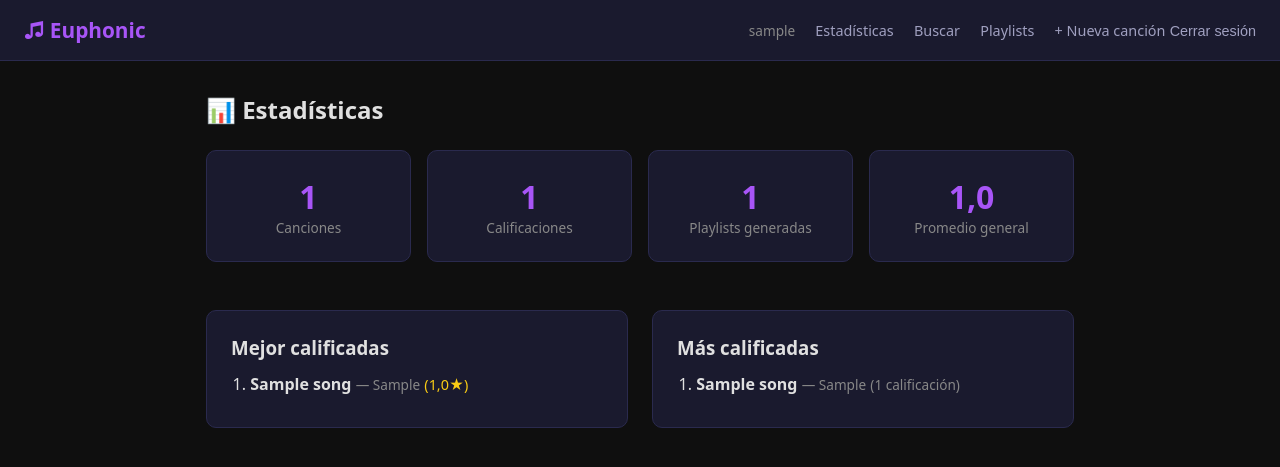
After one commit to gesielVazquez/Euphonic, a Django app: page /dashboard/ in a window 1280 px wide. The commit adds this page. Shown: the top 467 px of the page. Run offline with Django 5.2, Linux system fonts and the light colour scheme; a user stored in the database is signed in; tables that the repository leaves empty hold one stand-in row (values such as "Sample post").

Commit message:
Dashboard, duplicados, exportar y eliminar playlist
- Evitar duplicados: valida title+artist al crear canción
- Dashboard con estadísticas generales, top y más calificadas
- Exportar playlist como texto plano
- Eliminar playlist con confirmación
- Nueva ruta /dashboard/, /playlists/<pk>/exportar/, /playlists/<pk>/eliminar/

```diff
--- a/songs/templates/base.html
+++ b/songs/templates/base.html
@@ -91,6 +91,7 @@
     <div class="links">
       {% if user.is_authenticated %}
         <span style="color:#888;font-size:0.85rem">{{ user.username }}</span>
+        <a href="{% url 'dashboard' %}">Estadísticas</a>
         <a href="{% url 'song_search' %}">Buscar</a>
         <a href="{% url 'playlist_list' %}">Playlists</a>
         <a href="{% url 'song_create' %}">+ Nueva canción</a>
--- /dev/null
+++ b/songs/templates/songs/dashboard.html
@@ -0,0 +1,60 @@
+{% extends "base.html" %}
+{% block content %}
+
+<h2 style="margin-bottom:1.5rem">📊 Estadísticas</h2>
+
+<div style="display:grid;grid-template-columns:repeat(auto-fit,minmax(180px,1fr));gap:1rem;margin-bottom:2rem">
+  <div class="card" style="text-align:center">
+    <div style="font-size:2rem;font-weight:700;color:#a855f7">{{ total_songs }}</div>
+    <div class="meta">Canciones</div>
+  </div>
+  <div class="card" style="text-align:center">
+    <div style="font-size:2rem;font-weight:700;color:#a855f7">{{ total_ratings }}</div>
+    <div class="meta">Calificaciones</div>
+  </div>
+  <div class="card" style="text-align:center">
+    <div style="font-size:2rem;font-weight:700;color:#a855f7">{{ total_playlists }}</div>
+    <div class="meta">Playlists generadas</div>
+  </div>
+  <div class="card" style="text-align:center">
+    <div style="font-size:2rem;font-weight:700;color:#a855f7">{{ avg_all|default:"—" }}</div>
+    <div class="meta">Promedio general</div>
+  </div>
+</div>
+
+<div style="display:grid;grid-template-columns:1fr 1fr;gap:1.5rem">
+  <div class="card">
+    <h3>Mejor calificadas</h3>
+    {% if top_rated %}
+      <ol style="margin-top:0.8rem;padding-left:1.2rem">
+        {% for s in top_rated %}
+          <li style="margin-bottom:0.5rem">
+            <strong>{{ s.title }}</strong>
+            <span class="meta"> — {{ s.artist }}</span>
+            <span class="stars"> ({{ s.avg_r|floatformat:1 }}★)</span>
+          </li>
+        {% endfor %}
+      </ol>
+    {% else %}
+      <div class="meta" style="margin-top:0.8rem">Sin calificaciones aún.</div>
+    {% endif %}
+  </div>
+  <div class="card">
+    <h3>Más calificadas</h3>
+    {% if most_rated %}
+      <ol style="margin-top:0.8rem;padding-left:1.2rem">
+        {% for s in most_rated %}
+          <li style="margin-bottom:0.5rem">
+            <strong>{{ s.title }}</strong>
+            <span class="meta"> — {{ s.artist }}</span>
+            <span class="meta"> ({{ s.rc }} calificación{{ s.rc|pluralize:"es" }})</span>
+          </li>
+        {% endfor %}
+      </ol>
+    {% else %}
+      <div class="meta" style="margin-top:0.8rem">Sin calificaciones aún.</div>
+    {% endif %}
+  </div>
+</div>
+
+{% endblock %}
--- a/songs/templates/songs/playlist_detail.html
+++ b/songs/templates/songs/playlist_detail.html
@@ -7,7 +7,11 @@
     <h2>Playlist #{{ playlist.pk }}</h2>
     <div class="meta">{{ playlist.created_at|date:"d/m/Y H:i" }} · generada por {{ playlist.created_by.username }}</div>
   </div>
-  <a href="{% url 'generate_playlist' %}" class="btn btn-primary">🎲 Generar otra</a>
+  <div style="display:flex;gap:0.5rem">
+    <a href="{% url 'generate_playlist' %}" class="btn btn-primary">🎲 Generar otra</a>
+    <a href="{% url 'export_playlist' playlist.pk %}" class="btn btn-outline">📄 Exportar</a>
+    <a href="{% url 'delete_playlist' playlist.pk %}" class="btn btn-danger">🗑 Eliminar</a>
+  </div>
 </div>
 
 {% for entry in playlist.entries.all %}
--- a/songs/urls.py
+++ b/songs/urls.py
@@ -3,16 +3,20 @@ from .views import (
     SongListView, SongCreateView, SongUpdateView, SongDeleteView,
     rate_song, search_songs_view, generate_playlist,
     PlaylistListView, PlaylistDetailView,
+    dashboard_view, export_playlist_view, delete_playlist_view,
 )
 
 urlpatterns = [
     path("", SongListView.as_view(), name="song_list"),
     path("nueva/", SongCreateView.as_view(), name="song_create"),
     path("buscar/", search_songs_view, name="song_search"),
+    path("dashboard/", dashboard_view, name="dashboard"),
     path("<int:pk>/editar/", SongUpdateView.as_view(), name="song_update"),
     path("<int:pk>/eliminar/", SongDeleteView.as_view(), name="song_delete"),
     path("<int:pk>/calificar/", rate_song, name="rate_song"),
     path("playlists/", PlaylistListView.as_view(), name="playlist_list"),
     path("playlists/<int:pk>/", PlaylistDetailView.as_view(), name="playlist_detail"),
+    path("playlists/<int:pk>/exportar/", export_playlist_view, name="export_playlist"),
+    path("playlists/<int:pk>/eliminar/", delete_playlist_view, name="delete_playlist"),
     path("playlists/generar/", generate_playlist, name="generate_playlist"),
 ]
--- a/songs/views.py
+++ b/songs/views.py
@@ -9,7 +9,7 @@ from django.shortcuts import get_object_or_404, redirect, render
 from django.contrib import messages
 from django.core.paginator import Paginator
 from django.utils import timezone
-from django.db.models import Q
+from django.db.models import Q, Count, Avg
 
 from .models import Song, Rating, Playlist, PlaylistSong
 from .itunes import search_songs as itunes_search
@@ -50,6 +50,11 @@ class SongCreateView(LoginRequiredMixin, CreateView):
         return initial
 
     def form_valid(self, form):
+        title = form.cleaned_data["title"]
+        artist = form.cleaned_data["artist"]
+        if Song.objects.filter(title__iexact=title, artist__iexact=artist).exists():
+            form.add_error("title", f"Ya existe «{title}» de {artist}.")
+            return self.form_invalid(form)
         form.instance.created_by = self.request.user
         return super().form_valid(form)
 
@@ -165,3 +170,54 @@ def generate_playlist(request):
 
     messages.success(request, f"Playlist generada con {len(selected)} canciones.")
     return redirect("playlist_detail", pk=playlist.pk)
+
+
+@login_required
+def dashboard_view(request):
+    total_songs = Song.objects.count()
+    total_ratings = Rating.objects.count()
+    total_playlists = Playlist.objects.count()
+    avg_all = Rating.objects.aggregate(avg=Avg("value"))["avg"]
+    top_rated = (
+        Song.objects.annotate(avg_r=Avg("ratings__value"))
+        .filter(avg_r__isnull=False)
+        .order_by("-avg_r")[:5]
+    )
+    most_rated = (
+        Song.objects.annotate(rc=Count("ratings"))
+        .filter(rc__gt=0)
+        .order_by("-rc")[:5]
+    )
+    return render(request, "songs/dashboard.html", {
+        "total_songs": total_songs,
+        "total_ratings": total_ratings,
+        "total_playlists": total_playlists,
+        "avg_all": round(avg_all, 2) if avg_all else None,
+        "top_rated": top_rated,
+        "most_rated": most_rated,
+    })
+
+
+@login_required
+def export_playlist_view(request, pk):
+    playlist = get_object_or_404(Playlist, pk=pk)
+    lines = [f"Playlist #{playlist.pk} — {playlist.created_at.strftime('%d/%m/%Y %H:%M')}",
+             f"Generada por: {playlist.created_by.username}",
+             "=" * 40]
+    for entry in playlist.entries.all():
+        avg = entry.song.average_rating()
+        rating_str = f"{avg:.1f}★" if avg else "—"
+        lines.append(f"{entry.order}. {entry.song.title} — {entry.song.artist} [{rating_str}]")
+    lines.append(f"\n{playlist.entries.count()} canciones en total.")
+    return render(request, "songs/playlist_export.txt", {"content": "\n".join(lines)},
+                  content_type="text/plain; charset=utf-8")
+
+
+@login_required
+def delete_playlist_view(request, pk):
+    playlist = get_object_or_404(Playlist, pk=pk)
+    if request.method == "POST":
+        playlist.delete()
+        messages.success(request, "Playlist eliminada.")
+        return redirect("playlist_list")
+    return render(request, "songs/playlist_confirm_delete.html", {"playlist": playlist})
```
Also changed, not shown: AGENTS.md (+5 -2 lines), songs/templates/songs/playlist_confirm_delete.html (added, +16 -0 lines).
